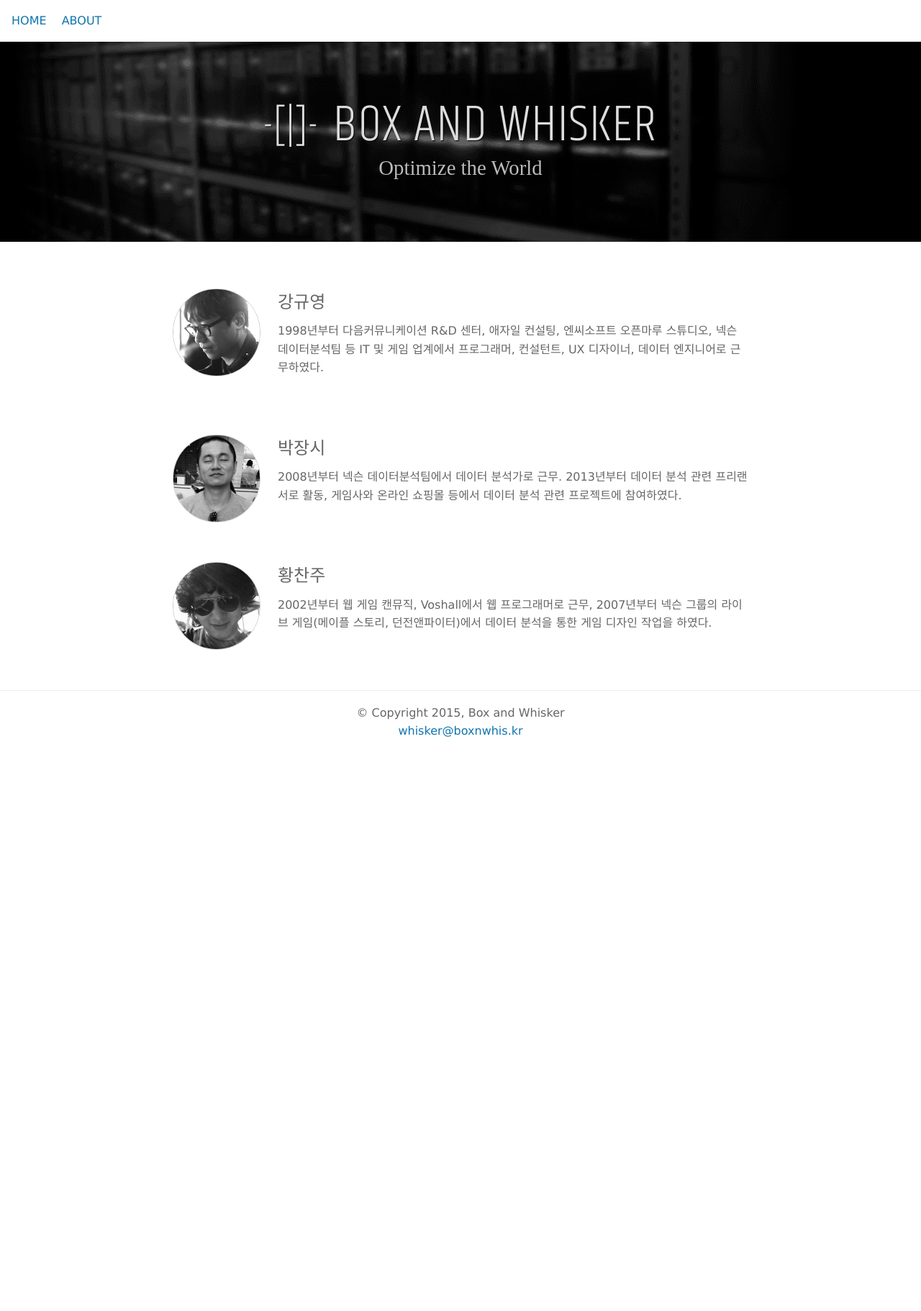
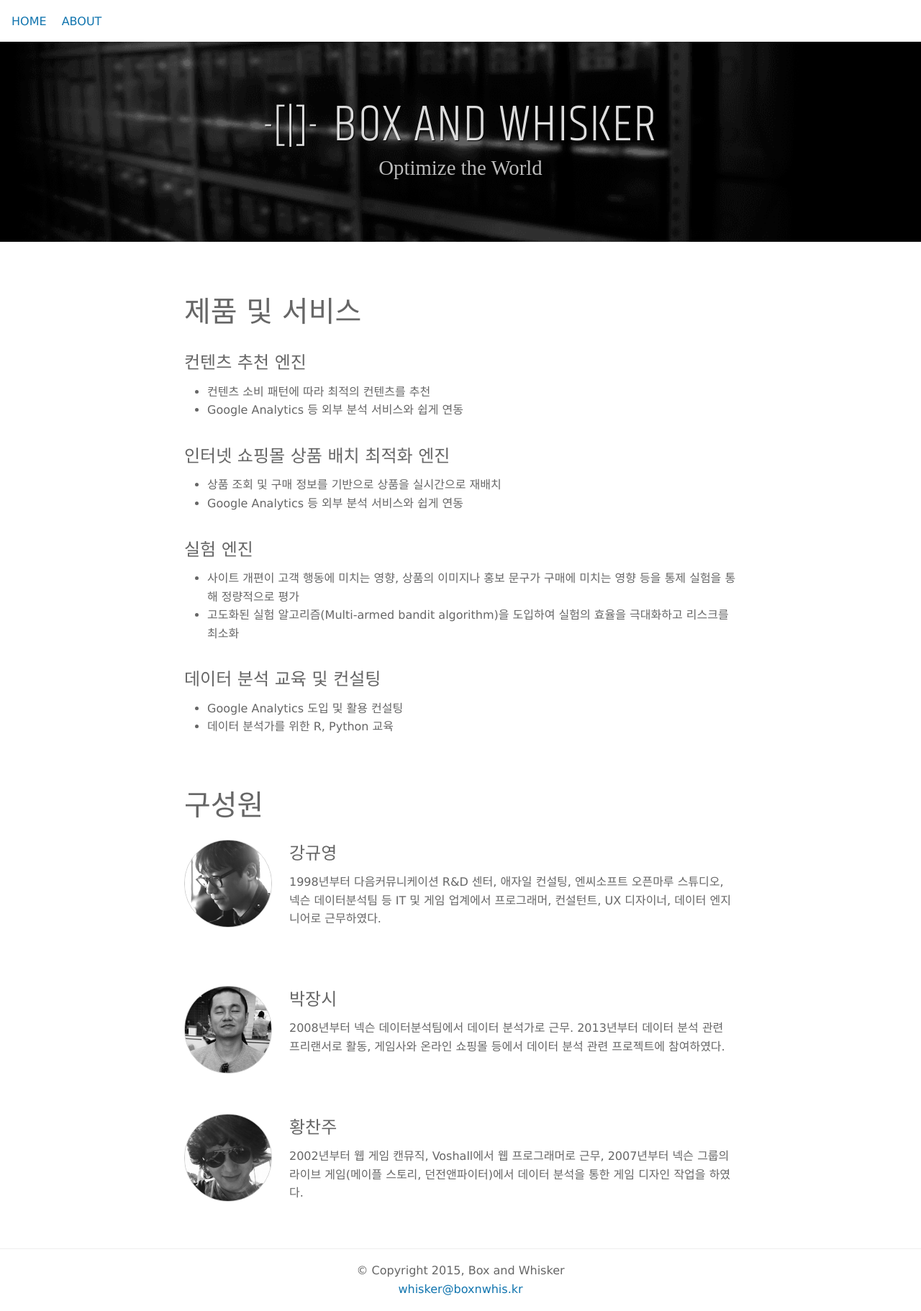
Before and after one commit to boxnwhiskr/boxnwhiskr.github.io, a Jekyll site: the page built from about.html, in a window 1280 px wide. Shown: the whole page at 72% size. Built offline with Jekyll 4.4.1, drawn with Linux system fonts in a browser that asks for light colours; some web fonts are replaced; before the commit the page ends 1046 px from its top, so only the background shows below that.

Commit message:
Add "products" section

```diff
--- a/about.html
+++ b/about.html
@@ -2,7 +2,45 @@
 layout: default
 title: About
 ---
-<section class="about">
+<section class="products">
+    <h1>제품 및 서비스</h1>
+    <ul class="product-list">
+        <li>
+            <h2 class="name">컨텐츠 추천 엔진</h2>
+            <ul class="features">
+                <li>컨텐츠 소비 패턴에 따라 최적의 컨텐츠를 추천</li>
+                <li>Google Analytics 등 외부 분석 서비스와 쉽게 연동</li>
+            </ul>
+        </li>
+
+        <li>
+            <h2 class="name">인터넷 쇼핑몰 상품 배치 최적화 엔진</h2>
+            <ul class="features">
+                <li>상품 조회 및 구매 정보를 기반으로 상품을 실시간으로 재배치</li>
+                <li>Google Analytics 등 외부 분석 서비스와 쉽게 연동</li>
+            </ul>
+        </li>
+
+        <li>
+            <h2 class="name">실험 엔진</h2>
+            <ul class="features">
+                <li>사이트 개편이 고객 행동에 미치는 영향, 상품의 이미지나 홍보 문구가 구매에 미치는 영향 등을 통제 실험을 통해 정량적으로 평가</li>
+                <li>고도화된 실험 알고리즘(Multi-armed bandit algorithm)을 도입하여 실험의 효율을 극대화하고 리스크를 최소화</li>
+            </ul>
+        </li>
+
+        <li>
+            <h2 class="name">데이터 분석 교육 및 컨설팅</h2>
+            <ul class="features">
+                <li>Google Analytics 도입 및 활용 컨설팅</li>
+                <li>데이터 분석가를 위한 R, Python 교육</li>
+            </ul>
+        </li>
+    </ul>
+</section>
+
+<section class="people">
+    <h1>구성원</h1>
     <ul>
         <li>
             <img class="profile" src="/img/people/alan.png" alt="강규영">
--- a/css/main.scss
+++ b/css/main.scss
@@ -32,8 +32,14 @@ body > footer,
 body > nav,
 body > section {
   margin: 2rem auto;
-  padding: 2rem 1rem;
-  max-width: 50rem;
+  padding: 1rem;
+  max-width: 48rem;
+
+  & > h1 {
+    font-weight: normal;
+    font-size: 2.5rem;
+    margin: 0 0 1rem 0;
+  }
 }
 body > header,
 body > nav,
@@ -62,6 +68,10 @@ time,
   color: $dimmed-fg-col;
 }
 
+ol, ul {
+  padding-left: 2em;
+}
+
 
 body > nav {
   padding-top: 1rem;
@@ -76,9 +86,10 @@ body > nav {
     display: inline-block;
   }
   a {
-    padding: 0.4em 0 0.2em;
-    margin: 0 1em 1em 0;
+    padding: 0.2em 0;
+    margin-right: 1em;
     text-transform: uppercase;
+    vertical-align: middle;
     border-width: 1px;
   }
 }
@@ -86,6 +97,7 @@ body > nav {
 body > header {
   padding-top: 5em;
   padding-bottom: 5em;
+  margin-bottom: 3em;
 
   text-align: center;
   color: #DDD;
@@ -122,8 +134,8 @@ body > header {
 }
 
 body > footer {
-  padding-top: 0.1rem;
-  padding-bottom: 0.1rem;
+  padding-top: 0.1em;
+  padding-bottom: 0.1em;
 
   text-align: center;
   border-top: 1px solid #EEE;
@@ -144,10 +156,6 @@ body > .intro {
 body > .recent-posts {
   padding-top: 0;
 
-  h1 {
-    display: none;
-  }
-
   ol {
     padding-left: 0;
     margin: 0;
@@ -165,12 +173,102 @@ body > .recent-posts {
     margin-bottom: 0;
   }
   li > h2 {
-    margin: 1rem 0 0 0;
+    margin: 1rem 0 0.5rem 0;
     font-weight: normal;
   }
 }
 
-body > .about {
+body > .post {
+  header {
+    margin-bottom: 2em;
+    padding-bottom: 1em;
+    border-bottom: 1px solid #EEE;
+  }
+
+  header {
+    h1 {
+      margin: 0 0 1rem 0;
+      line-height: 1.3;
+    }
+    .profile {
+      width: 3rem;
+      border-radius: 40px;
+      border: 1px solid #ccc;
+      float: left;
+      margin-right: 0.75rem;
+    }
+  }
+
+  article {
+    h1, h2, h3, h4, h5, h6 {
+      margin: 3rem 0 1rem;
+      font-weight: normal;
+      line-height: 1.3;
+    }
+
+    code {
+      font-family: Monaco, "DejaVu Sans Mono", "Courier New", monospace;
+    }
+
+    pre {
+      padding: 1rem;
+      color: $code-fg-col;
+      background-color: $code-bg-col;
+    }
+
+    p > code,
+    li > code {
+      padding: 1px 2px;
+      border-radius: 3px;
+      color: $code-fg-col;
+      background-color: $code-bg-col;
+    }
+
+    img {
+      max-width: 100%;
+    }
+  }
+
+  .social-buttons {
+    margin: 2em 0;
+  }
+
+  nav > ol {
+    margin: 2rem 0 0 0;
+    padding-left: 0;
+    list-style-type: none;
+
+    h2 {
+      font-size: 1rem;
+      font-weight: normal;
+      margin: 0;
+    }
+  }
+}
+
+body > .products {
+  .product-list {
+    margin: 0;
+    padding-left: 0;
+    list-style-type: none;
+  }
+
+  .product-list > li {
+    margin-bottom: 2em;
+  }
+  .product-list > li:last-child {
+    margin-bottom: 0;
+  }
+  .name {
+    font-weight: normal;
+    margin-bottom: 0.5rem;
+  }
+  .features {
+    list-style-type: disc;
+  }
+}
+
+body > .people {
   ul {
     margin: 0;
     padding-left: 0;
@@ -202,70 +300,6 @@ body > .about {
   }
 }
 
-body > .post {
-  header {
-    margin-bottom: 2rem;
-    padding-bottom: 2rem;
-    border-bottom: 1px solid #EEE;
-  }
-
-  header {
-    h1 {
-      margin: 0 0 1rem 0;
-      line-height: 1.3;
-    }
-    .profile {
-      width: 3rem;
-      border-radius: 40px;
-      border: 1px solid #ccc;
-      float: left;
-      margin-right: 0.75rem;
-    }
-  }
-
-  article {
-    h1, h2, h3, h4, h5, h6 {
-      margin: 2rem 0 1rem;
-      font-weight: normal;
-      line-height: 1.3;
-    }
-
-    code {
-      font-family: Monaco, "DejaVu Sans Mono", "Courier New", monospace;
-    }
-
-    pre {
-      padding: 1rem;
-      color: $code-fg-col;
-      background-color: $code-bg-col;
-    }
-
-    p > code,
-    li > code {
-      padding: 1px 2px;
-      border-radius: 3px;
-      color: $code-fg-col;
-      background-color: $code-bg-col;
-    }
-
-    img {
-      max-width: 100%;
-    }
-  }
-
-  nav > ol {
-    margin: 2rem 0 0 0;
-    padding-left: 0;
-    list-style-type: none;
-
-    h2 {
-      font-size: 1rem;
-      font-weight: normal;
-      margin: 0;
-    }
-  }
-}
-
 @media (max-width: 600px) {
   html {
     font-size: 14px;
@@ -286,7 +320,7 @@ body > .post {
     font-size: 1.5rem;
   }
 
-  body > .about {
+  body > .people {
     h2 {
       display: inline;
       margin-right: 0.5rem;
--- a/index.html
+++ b/index.html
@@ -9,7 +9,6 @@ layout: default
 </section>
 
 <section class="recent-posts">
-    <h1>최근에 올라온 글</h1>
     <ol>
         {% for post in site.posts %}
         <li>
```
